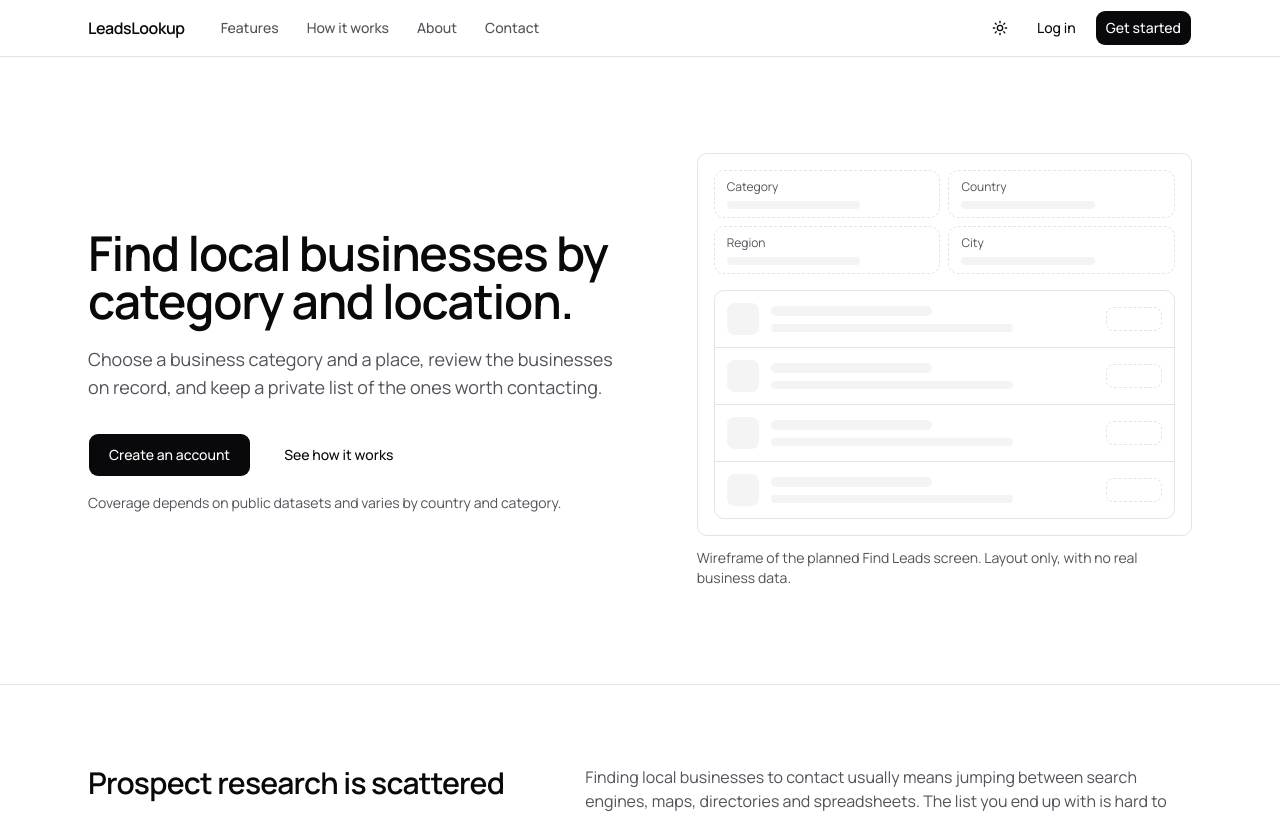
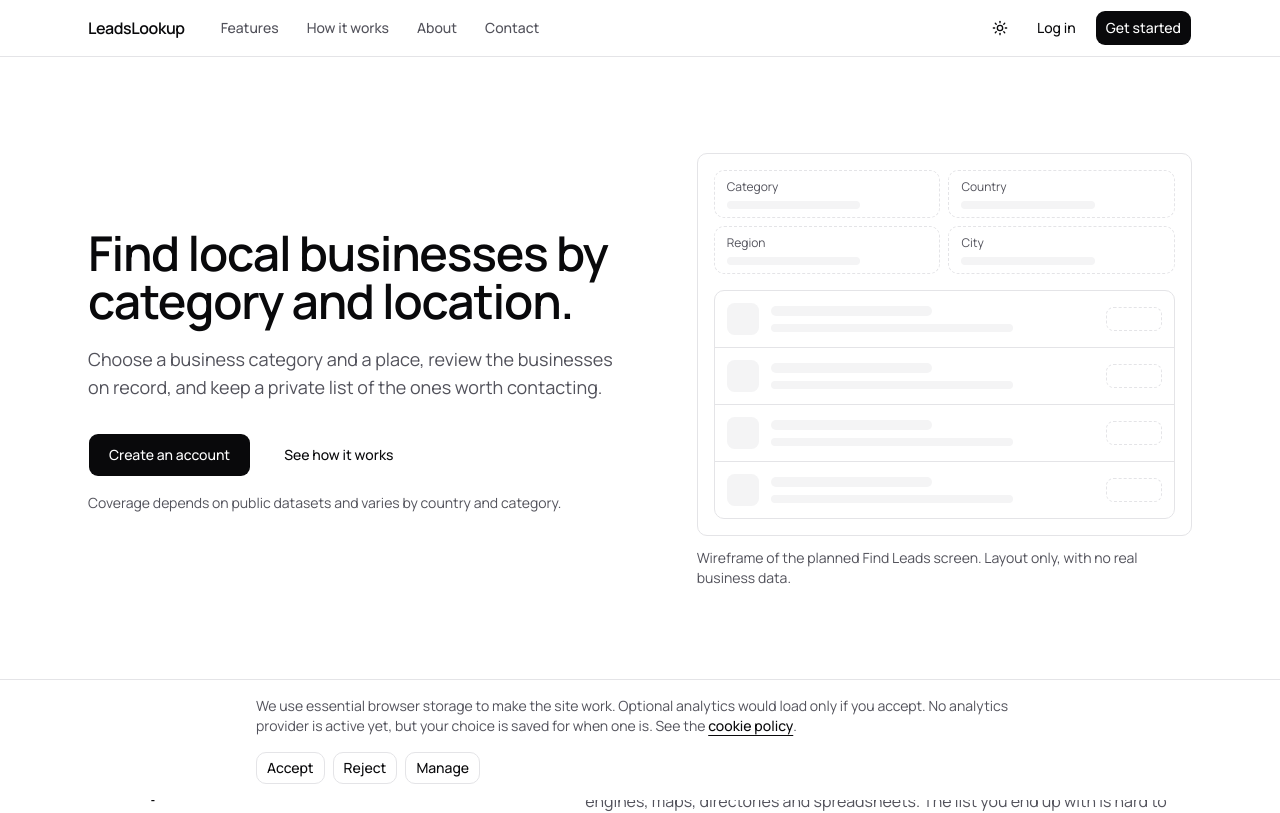
Before and after one commit to Habib277672/leadslookup, a Next.js app: page / in a window 1280 px wide. Shown: the top 813 px of the page. Built offline with nearby package versions, Linux system fonts and the light colour scheme.

Commit message:
fix: render cookie banner and footer preferences link

```diff
--- a/src/app/layout.tsx
+++ b/src/app/layout.tsx
@@ -2,6 +2,7 @@ import type { Metadata } from "next";
 import { Manrope, Geist_Mono } from "next/font/google";
 import "./globals.css";
 import { ThemeProvider } from "@/components/layout/theme-provider";
+import { CookieBanner } from "@/features/consent/cookie-banner";
 
 const manrope = Manrope({
   variable: "--font-manrope",
@@ -39,6 +40,7 @@ export default function RootLayout({ children }: LayoutProps<"/">) {
           disableTransitionOnChange
         >
           {children}
+          <CookieBanner />
         </ThemeProvider>
       </body>
     </html>
--- a/src/components/layout/site-footer.tsx
+++ b/src/components/layout/site-footer.tsx
@@ -1,6 +1,7 @@
 import Link from "next/link";
 import { cacheLife } from "next/cache";
 import { footerNav, siteConfig } from "@/config/site";
+import { CookiePreferencesButton } from "@/features/consent/cookie-preferences-button";
 
 async function CopyrightYear() {
   "use cache";
@@ -44,10 +45,11 @@ export function SiteFooter() {
           ))}
         </nav>
       </div>
-      <div className="border-t border-border">
+      <div className="flex border-t border-border">
         <p className="mx-auto w-full max-w-6xl px-4 py-4 text-sm text-text-secondary sm:px-6">
           © <CopyrightYear /> {siteConfig.name}
         </p>
+        <CookiePreferencesButton className="inline-flex min-h-11 w-50 items-center text-sm text-text-secondary hover:text-text-primary" />
       </div>
     </footer>
   );
```
